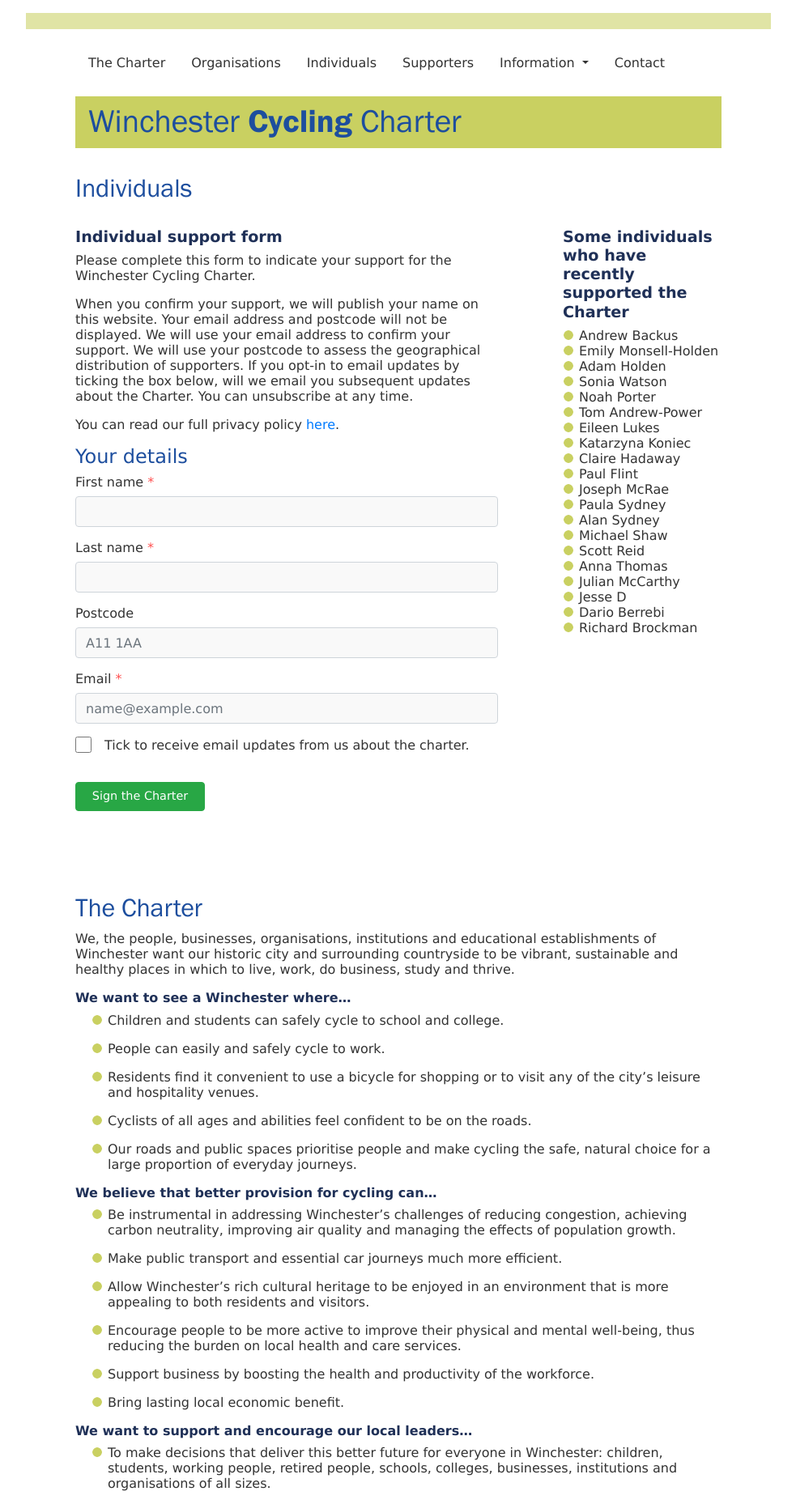
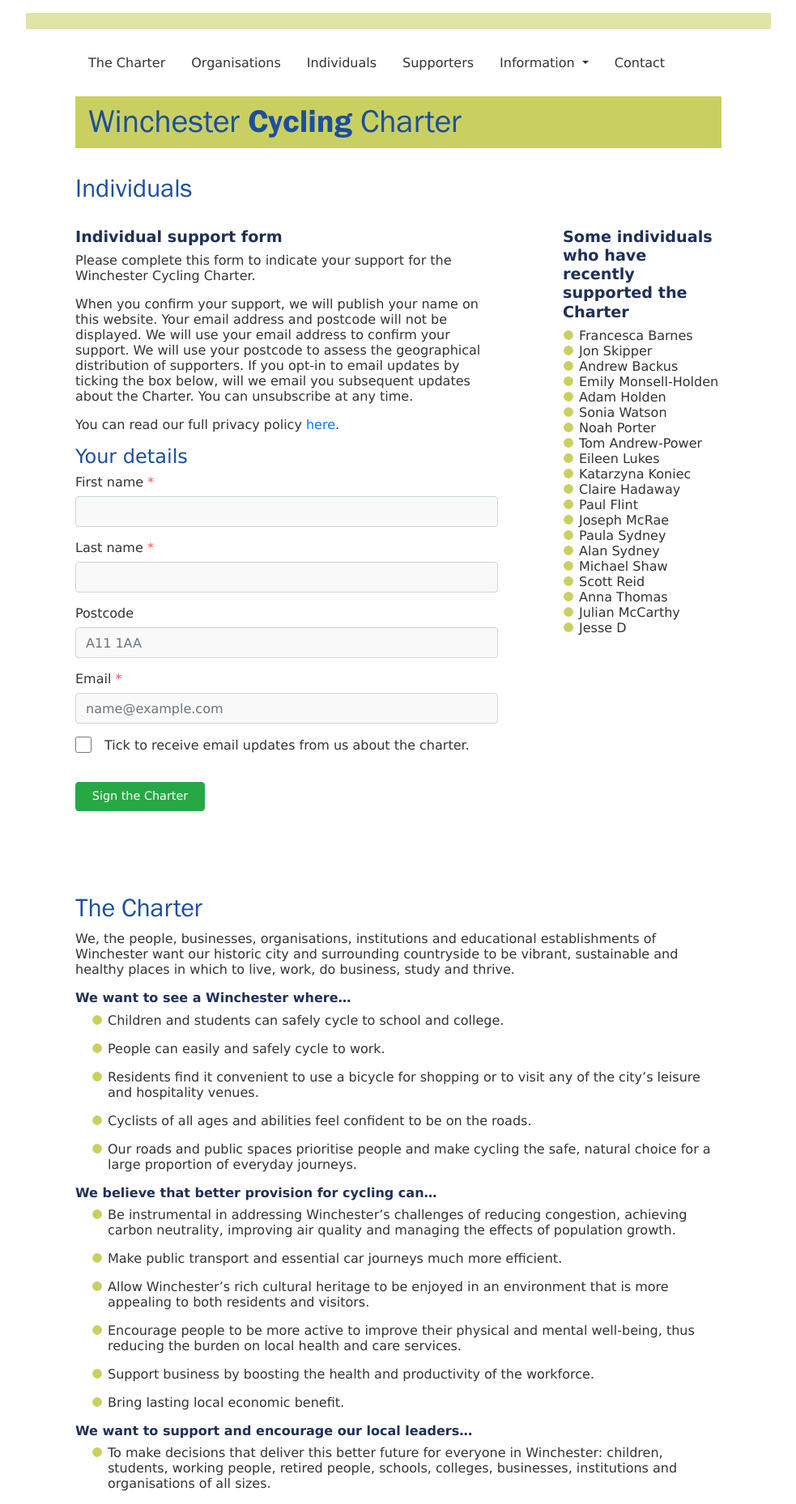
Before and after one commit to winchestercyclingcharter/winchestercyclingcharter.github.io, a Jekyll site: the page built from ind-page.md, in a window 1280 px wide. Shown: the whole page at 81% size, without its empty margins (148-1131 px from the left). Built offline with Jekyll 4.4.1, drawn with Linux system fonts in a browser that asks for light colours; nearby versions of some CDN libraries.

Commit message:
Update people.yml

```diff
--- a/_data/people.yml
+++ b/_data/people.yml
@@ -811,3 +811,5 @@ people:
 - { lastname: Holden, firstname: Adam, dt: 20220705-190117-364488 }
 - { lastname: Monsell-Holden, firstname: Emily, dt: 20220705-190242-068746 }
 - { lastname: Backus, firstname: Andrew , dt: 20220706-082624-305809 }
+- { lastname: Skipper, firstname: Jon, dt: 20220711-172744-961183 }
+- { lastname: Barnes, firstname: Francesca , dt: 20220717-093216-460220 }
```
